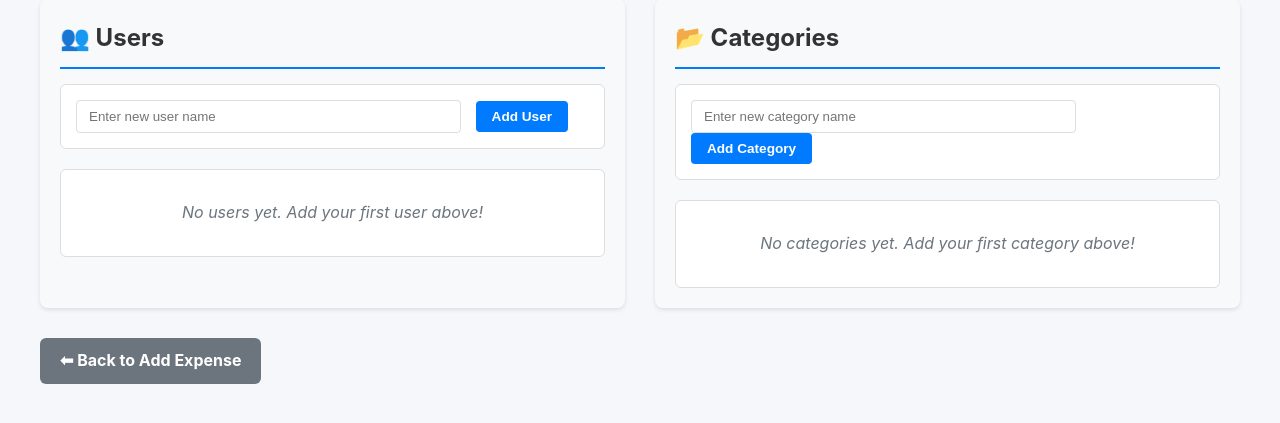
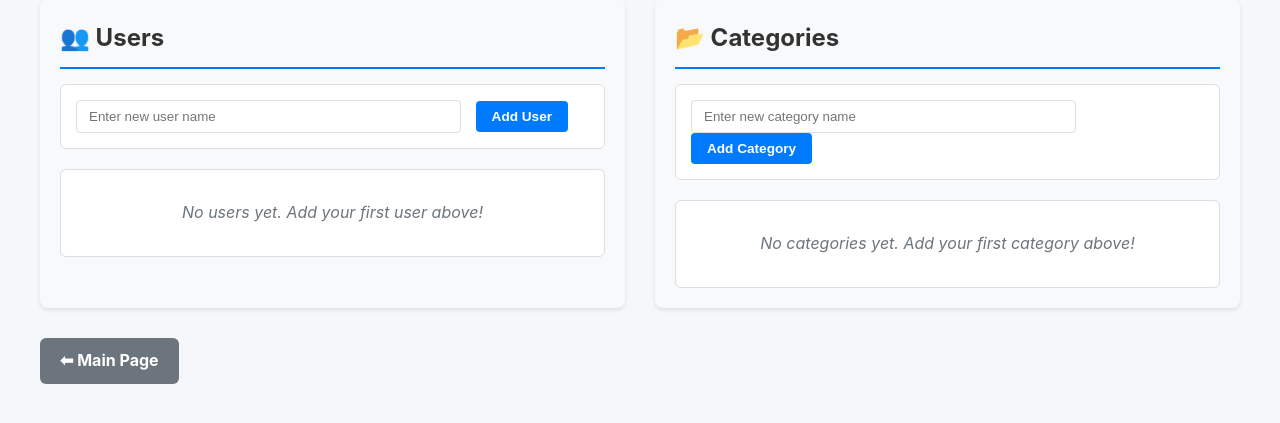
Before and after one commit to ZachSkiba/Expense_Tracker, a Flask app: page /management in a window 1280 px wide. Shown: the part 135-558 px from the top of the page. Run offline with Flask 3, Linux system fonts and the light colour scheme; the visitor is signed in with stand-in values (Sample User, id 1); data that the repository does not hold is empty.

Commit message:
dev changes

```diff
--- a/app/templates/expenses.html
+++ b/app/templates/expenses.html
@@ -77,8 +77,7 @@
   <script>
       window.urls = {
           addExpense: "{{ url_for('expenses.add_expense') }}",
-          manageCategories: "{{ url_for('categories.manage_categories') }}",
-          manageUsers: "{{ url_for('users.manage_users') }}"
+          management: "{{ url_for('management.manage_data') }}"
       };
   </script>
 
--- a/app/templates/management.html
+++ b/app/templates/management.html
@@ -95,7 +95,7 @@
             </div>
         </div>
 
-        <a href="{{ url_for('expenses.add_expense') }}" class="back-link">⬅ Back to Add Expense</a>
+        <a href="{{ url_for('expenses.add_expense') }}" class="back-link">⬅ Main Page</a>
     </div>
 </body>
 </html>
```
